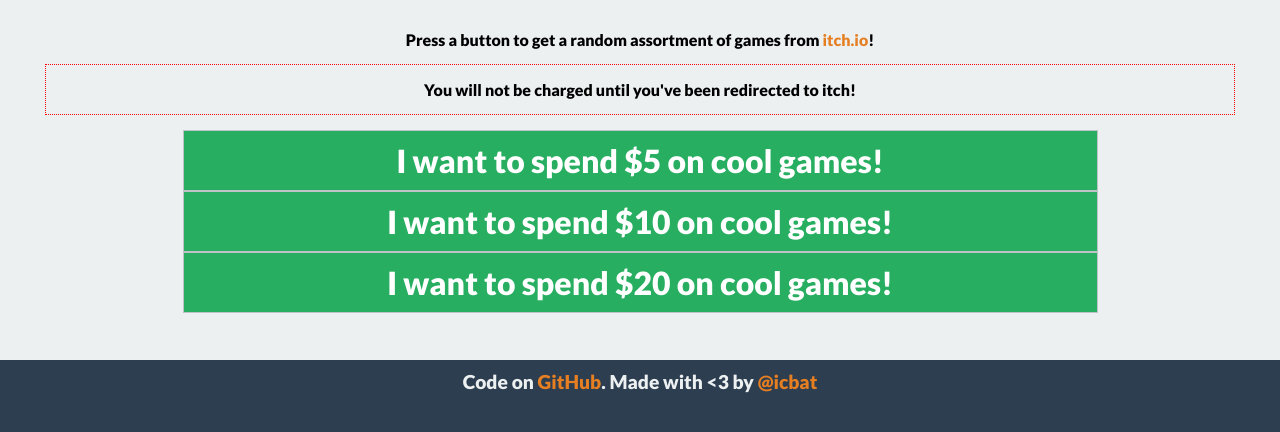
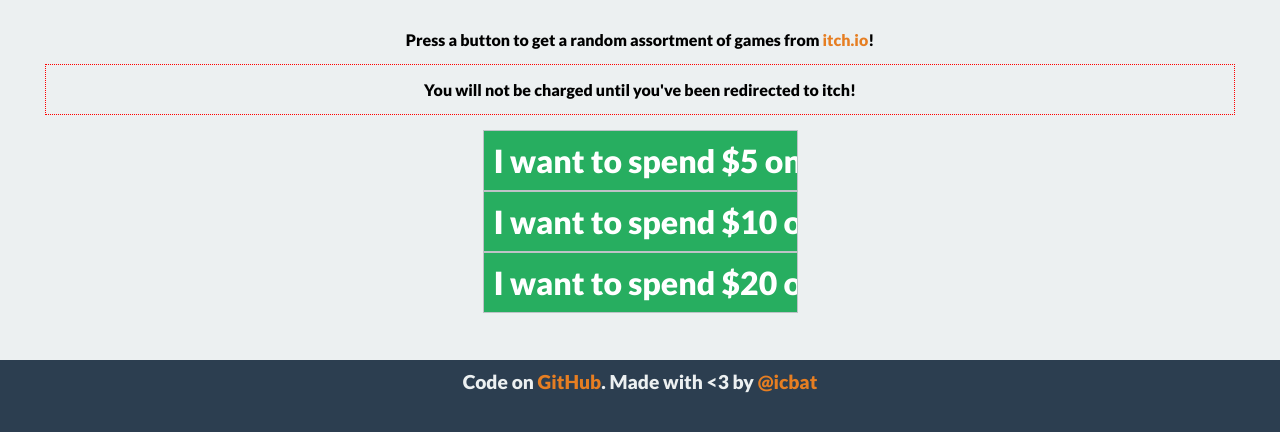
Before and after one commit to icbat/itch-roulette, a Flask app: page / in a window 1280 px wide. Shown: the part 126-558 px from the top of the page. Run offline with Flask 2, Linux system fonts and the light colour scheme.

Commit message:
matching image width and button width

```diff
--- a/static/style.css
+++ b/static/style.css
@@ -33,7 +33,7 @@ header, footer , header a, header a:visited{
 	color: #fff;
 	padding: 10px;
 	font-size: 2em;
-	min-width: 75%;
+	width: 315px;
 	font-family: 'Lato', sans-serif;
 }
 
```
